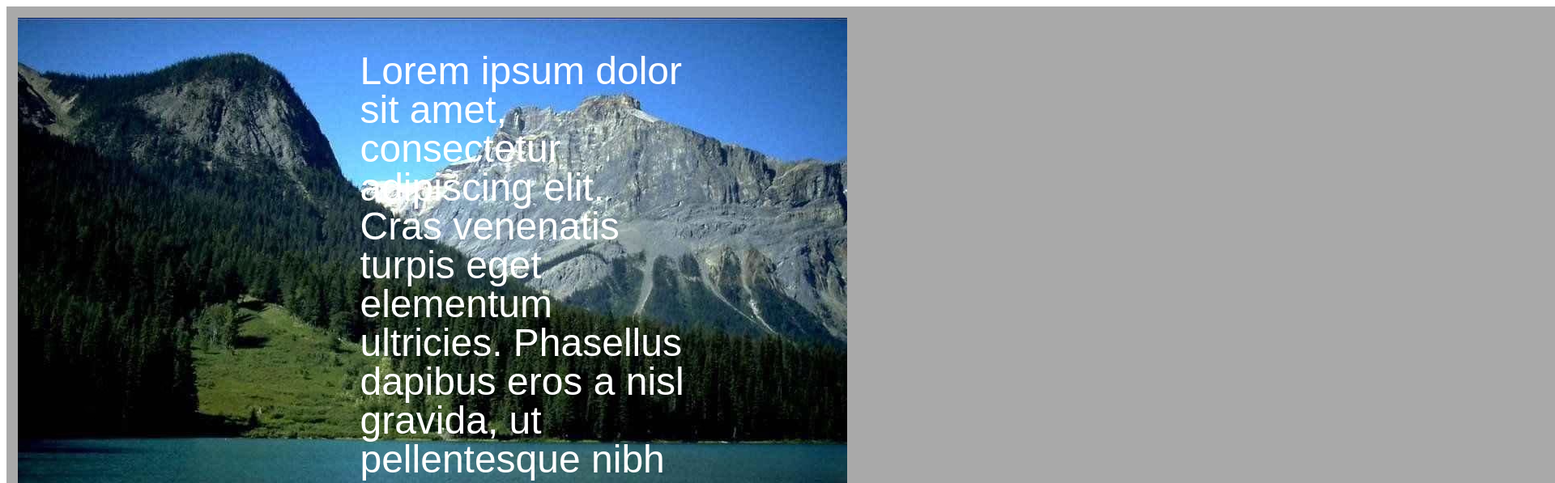
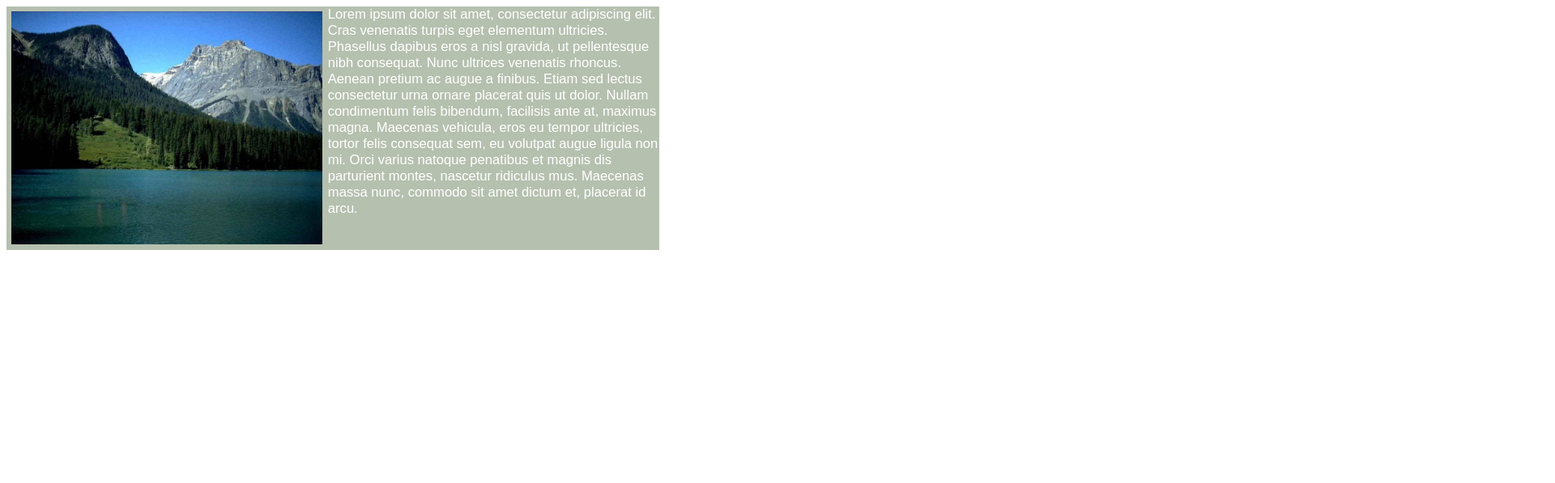
Before and after one commit to 6gb/AceleraAVMB, a plain HTML site: page HTMLECSS/Atividade5/index.html in a window 1280 px wide. Shown: the top 597 px of the page at 81% size, 1920 px wide, since content can reach past the window. Drawn offline with Linux system fonts and the light colour scheme.

Commit message:
Ajustes gerais

```diff
--- a/HTMLECSS/Atividade5/index.html
+++ b/HTMLECSS/Atividade5/index.html
@@ -7,11 +7,8 @@
         <meta name="viewport" content="width=device-width, initial-scale=1.0">
     </head>
     <body>
-        <div id="fundo">
-            <div id="imagem">
+        <div>
             <img src="img.avif">
-            </div>
-            <div id="texto">
             <p>
                 Lorem ipsum dolor sit amet, consectetur adipiscing elit.
                 Cras venenatis turpis eget elementum ultricies.
@@ -24,6 +21,5 @@
                 Maecenas massa nunc, commodo sit amet dictum et, placerat id arcu.
             </p>
         </div>
-        </div>
     </body>
 </html>
--- a/HTMLECSS/css/atividade5.css
+++ b/HTMLECSS/css/atividade5.css
@@ -1,24 +1,19 @@
+div, img, p { float: left; }
+
 div {
-    float: left;
-    position: relative;
+    width: fit-content;
+    background-color: #B5C0AF;
 }
 
-#fundo {
-    background-color: darkgray;
-    padding: 0.5em;
-    width: 130em;
-    height: 47em;
+img {
+    width: 30dvw;
+    margin: 0.5dvw;
 }
 
-#imagem {
-    margin: 0.3%;
-    width: 20%;
-}
-
-#texto {
+p {
+    width: 32dvw;
+    margin: 0 auto;
     color: white;
     font-family: sans-serif;
-    font-size: 3em;
-    line-height: 100%;
-    width: 20%;
+    font-size: 1.3dvw;
 }
--- a/HTMLECSS/css/atividade5OutraSolucao.css
+++ /dev/null
@@ -1,25 +0,0 @@
-div { position:absolute; }
-
-p {
-    margin:0 auto;
-    font-size: 23px;
-    font-family: 'Arial', 'Verdana', sans-serif;
-}
-
-#principal {
-    width: 70%;
-    height: 400px;
-    background-color: darkgray;
-    clear: both;
-}
-
-#foto {
-    width: 40%;
-    height: 100%;
-}
-
-#foto img {
-    width: 96%;
-    height: 95%;
-    margin: 10px;
-}
```
Also changed, not shown: HTMLECSS/Atividade5/index copy.html (deleted, +0 -27 lines), HTMLECSS/Atividade1/index.html (line endings or trailing spaces), HTMLECSS/Atividade2/index.html (line endings or trailing spaces), HTMLECSS/Atividade3/index.html (line endings or trailing spaces). Lines whose indentation alone changed are shown as unchanged.
